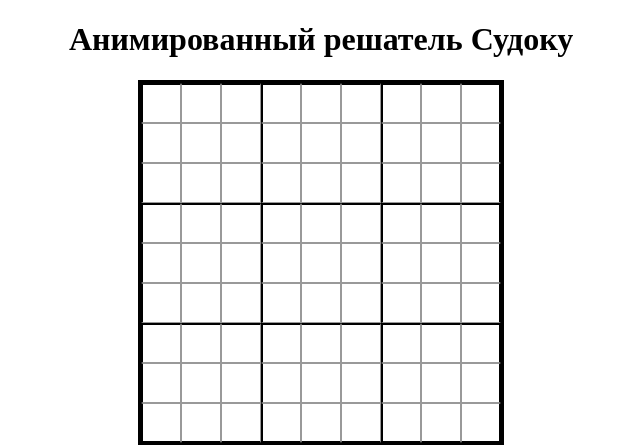
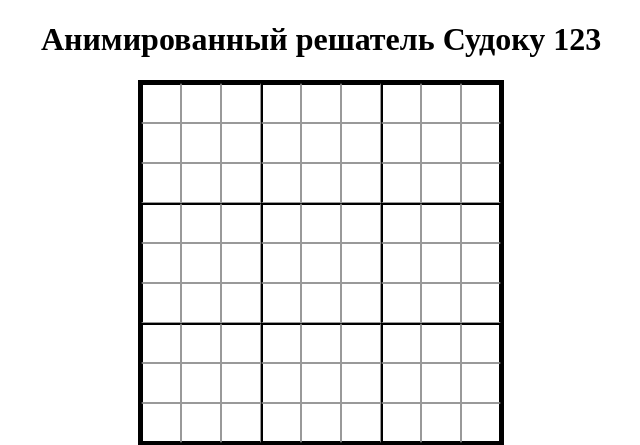
Before and after one commit to PilgrimV/Sudoku, a Flask app: page / in a window 1280 px wide. Shown: the top 445 px of the page, without its empty margins (319-959 px from the left). Run offline with Flask 3, Linux system fonts and the light colour scheme; some libraries are stand-ins or nearby versions.

Commit message:
Update index.html

```diff
--- a/templates/index.html
+++ b/templates/index.html
@@ -67,7 +67,7 @@
     <script src="https://cdnjs.cloudflare.com/ajax/libs/jspdf/2.5.1/jspdf.umd.min.js"></script>
 </head>
 <body>
-    <h1 style="text-align:center;">Анимированный решатель Судоку</h1>
+    <h1 style="text-align:center;">Анимированный решатель Судоку 123</h1>
 
     <table>
         {% for i in range(9) %}
```
